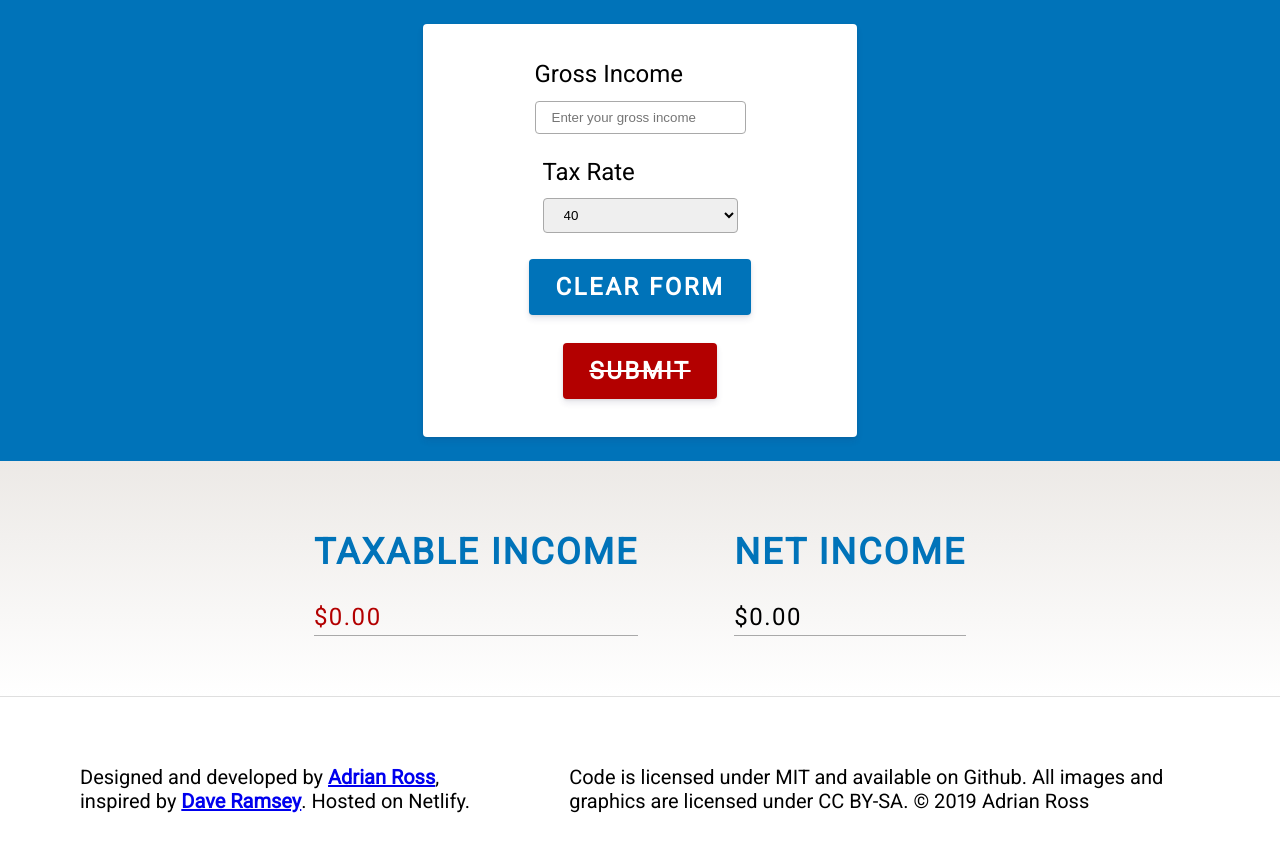
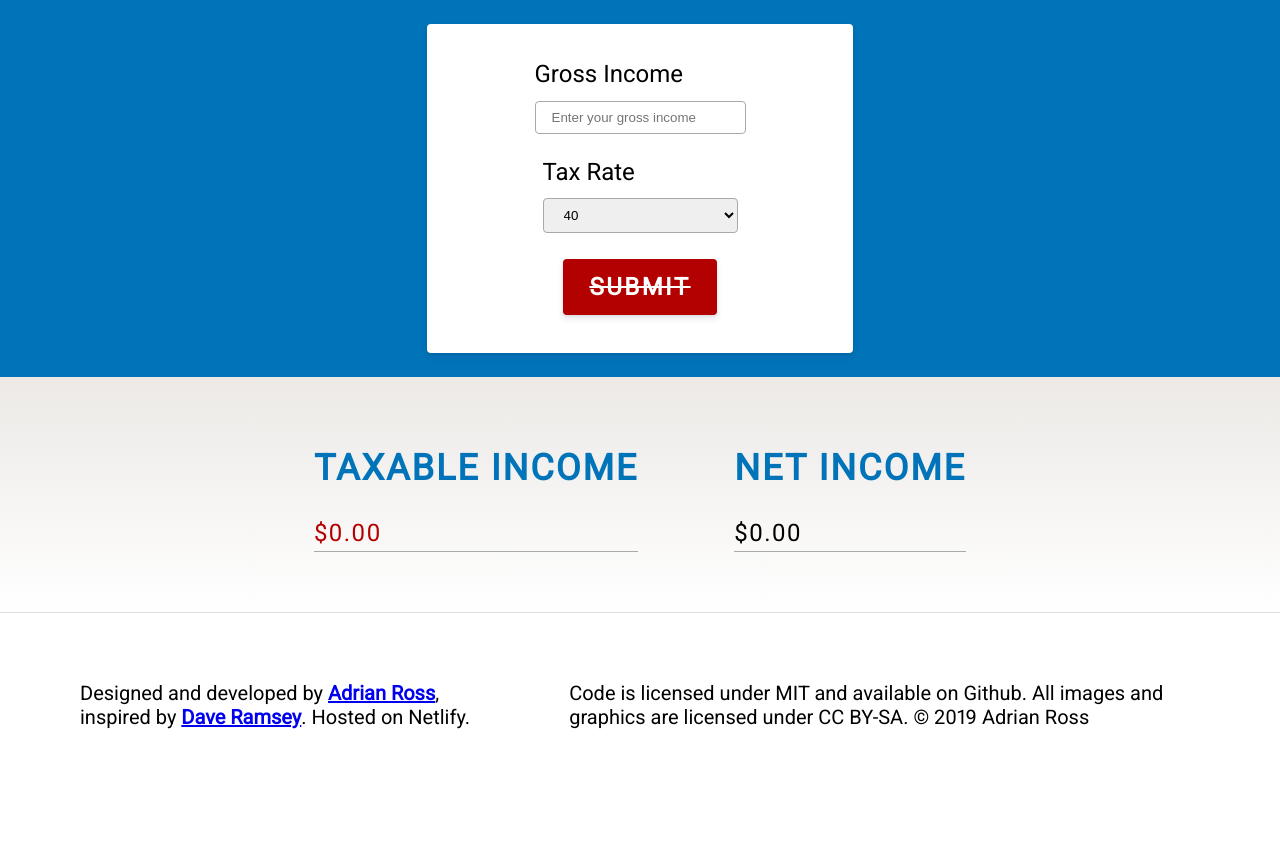
Before and after one commit to adriantoddross/set-aside, a React (Create React App) app: page / in a window 1280 px wide. Shown: the top 852 px of the page. After the commit the page ends 800 px from the top, so only its background shows below. Built offline with nearby package versions, Linux system fonts and the light colour scheme.

Commit message:
hide clear form button

```diff
--- a/src/Components/FormContainer.jsx
+++ b/src/Components/FormContainer.jsx
@@ -79,13 +79,13 @@ export default class FormContainer extends Component {
                   handleChange={this.handleTax}
                 />
               </li>
-              <li>
+              {/* <li>
                 <Button
                   title="Clear form"
                   action={this.handleClearForm}
                   valid="true"
-                /> { /*Clear form */ }
-              </li>
+                />
+              </li> */}
               <li>
                 <Button
                   title="Submit"
```
